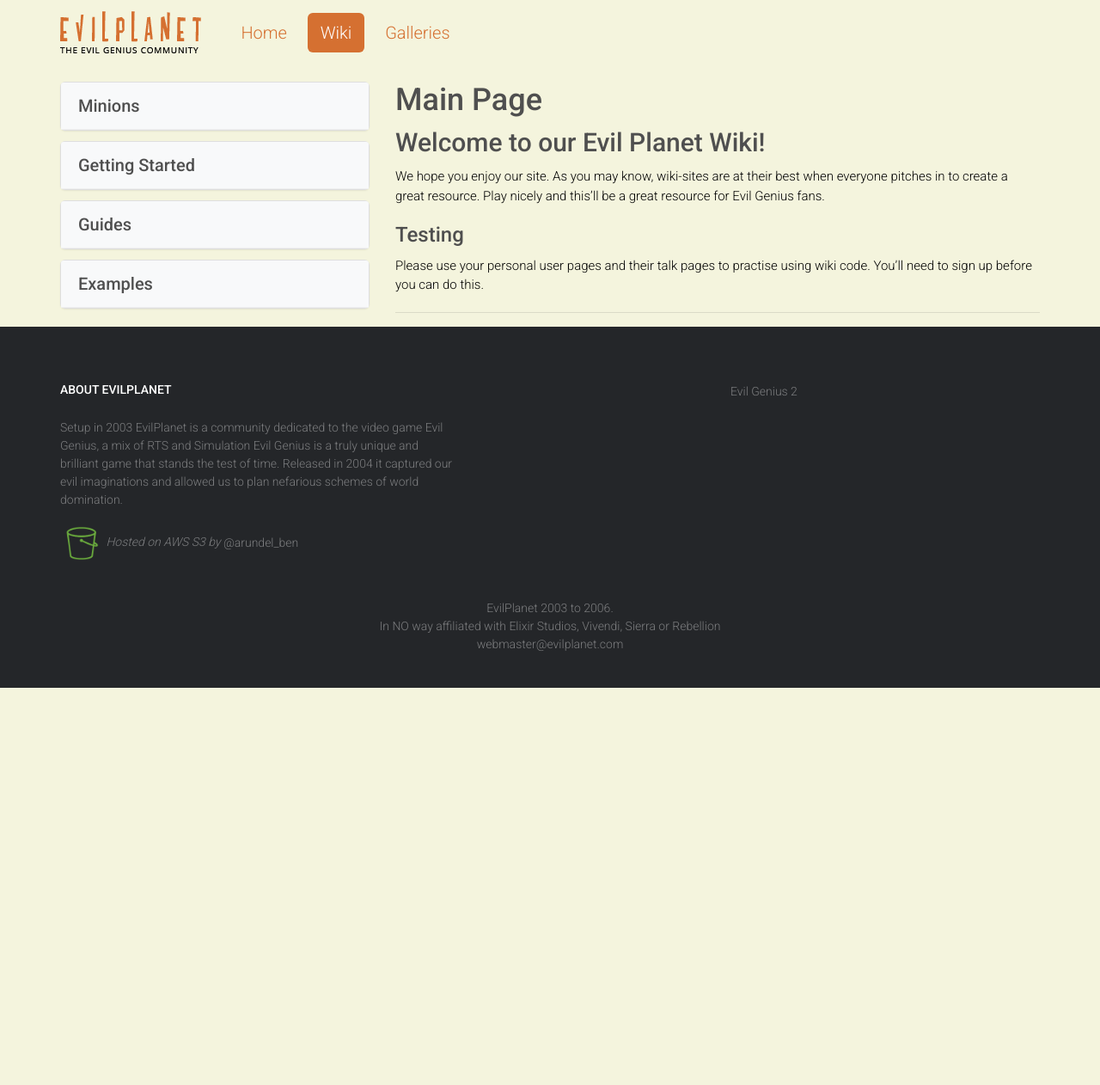
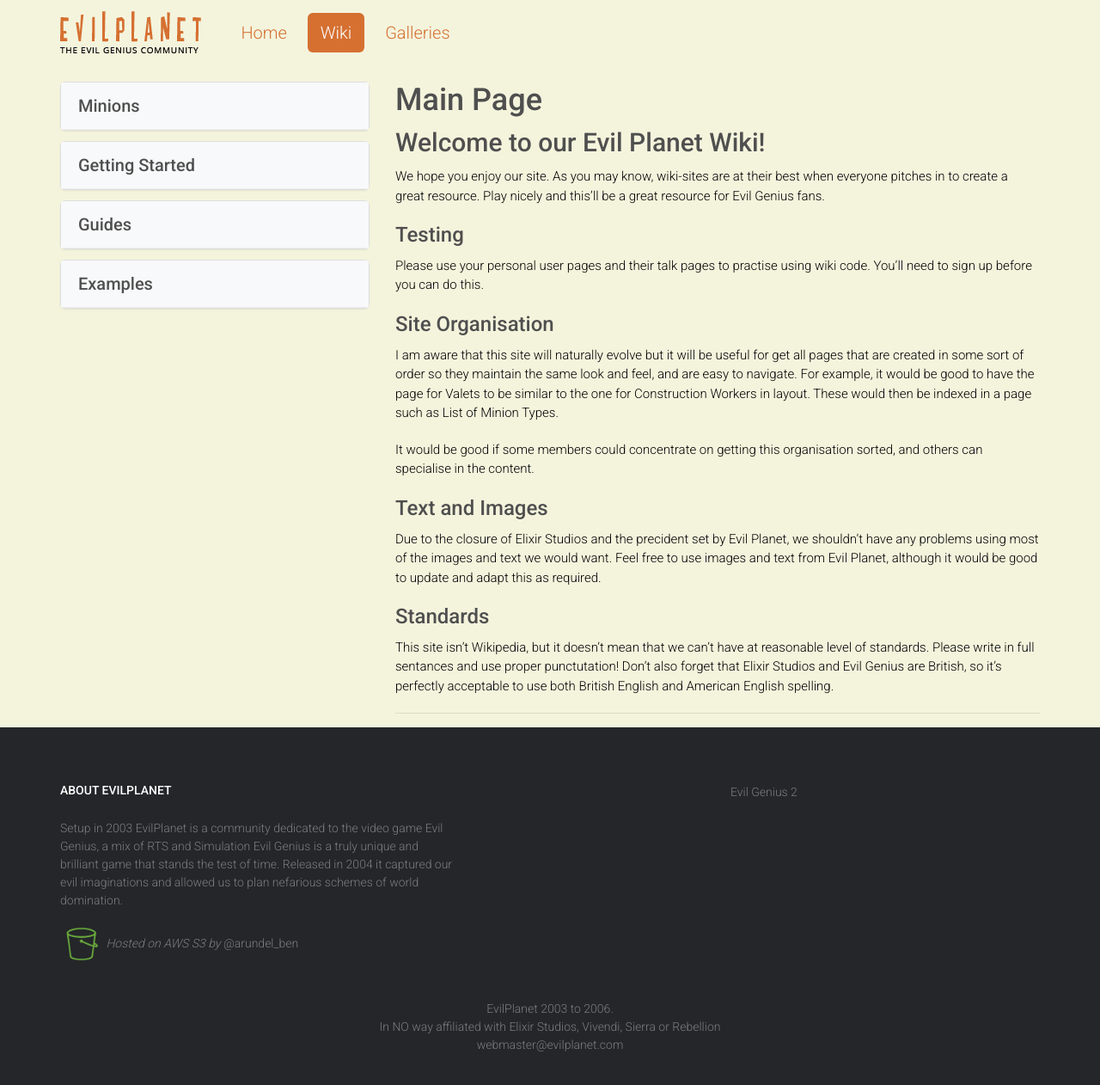
Before and after one commit to barundel/wiki.evilplanet.com, a Jekyll site: the page built from wiki/Main_Page.md, in a window 1280 px wide and 1266 px high. Shown: the top 1262 px of the window at 86% size. Built offline with Jekyll 4.4.1, drawn with Linux system fonts in a browser that asks for light colours; comment, search, counter and statistics services are not loaded.

Commit message:
guidance, notes.

```diff
--- a/wiki/Main_Page.md
+++ b/wiki/Main_Page.md
@@ -15,3 +15,33 @@
 
 Please use your personal user pages and their talk pages to practise
 using wiki code. You'll need to sign up before you can do this.
+
+### Site Organisation
+
+I am aware that this site will naturally evolve but it will be useful
+for get all pages that are created in some sort of order so they
+maintain the same look and feel, and are easy to navigate. For example,
+it would be good to have the page for [Valets](/wiki/Valets "wikilink") to be
+similar to the one for [Construction
+Workers](/wiki/Construction_Workers "wikilink") in layout. These would then be
+indexed in a page such as [List of Minion
+Types](/wiki/List_of_Minion_Types "wikilink").
+
+It would be good if some members could concentrate on getting this
+organisation sorted, and others can specialise in the content.
+
+### Text and Images
+
+Due to the closure of Elixir Studios and the precident set by [Evil
+Planet](http://www.evilplanet.com), we shouldn't have any problems using
+most of the images and text we would want. Feel free to use images and
+text from Evil Planet, although it would be good to update and adapt
+this as required.
+
+### Standards
+
+This site isn't Wikipedia, but it doesn't mean that we can't have at
+reasonable level of standards. Please write in full sentances and use
+proper punctutation! Don't also forget that Elixir Studios and Evil
+Genius are British, so it's perfectly acceptable to use both British
+English and American English spelling.
```
Also changed, not shown: 1 other file.
